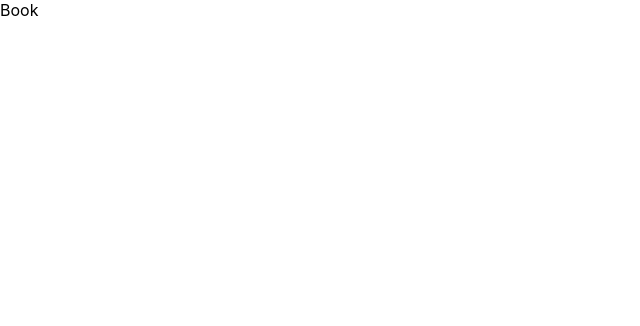
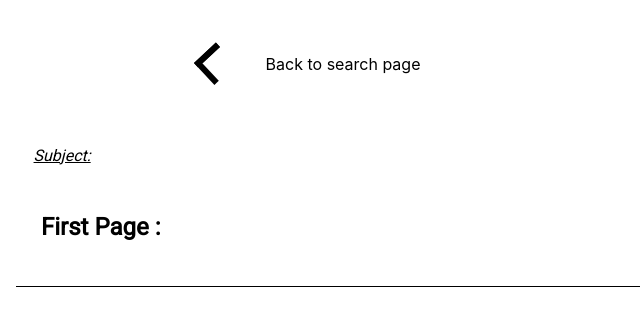
Before and after one commit to nterol/booksy, a React (Create React App) app: page /book/1 in a window 1280 px wide. Shown: the top 326 px of the page, without its empty margins (0-640 px from the left). Built offline with nearby package versions, Linux system fonts and the light colour scheme; no server answers.

Commit message:
Creating BookPage and making localStorage work

```diff
--- a/src/components/Book.js
+++ b/src/components/Book.js
@@ -1,5 +1,4 @@
-import React, { Component } from "react";
-import axios from "axios";
+import React from "react";
 
 import { MainContext } from "../pages/Main";
 import Enlighter from "./Enlighter";
@@ -7,15 +6,13 @@ import Parser from "./Parser";
 import Ratings from "./Ratings";
 import "./styles/book.css";
 
-class Book extends Component {
-  render() {
-    const {
+const Book = ({
+  book: {
     item: { title, author, extract, subject = "", id },
     matches,
     score
-    } = this.props.book;
-
-    return (
+  }
+}) => (
   <MainContext.Consumer>
     {({ search, select }) => (
       <div className="book-container">
@@ -68,7 +65,5 @@ class Book extends Component {
     )}
   </MainContext.Consumer>
 );
-  }
-}
 
 export default Book;
--- a/src/components/Enlighter.js
+++ b/src/components/Enlighter.js
@@ -1,5 +1,4 @@
 import React from "react";
-
 
 /*
     This behave exactly like the Parser Component
--- a/src/components/Filters.js
+++ b/src/components/Filters.js
@@ -4,6 +4,7 @@ import { MainContext } from "../pages/Main";
 import "./styles/filters.css";
 
 const Filters = () => {
+
   const filters = [
     { filter: "title", color: "rgb(101, 178, 245)" },
     { filter: "author", color: "rgb(231, 231, 6)" },
--- a/src/components/styles/book.css
+++ b/src/components/styles/book.css
@@ -5,6 +5,10 @@
   transition: height 0.3s ease-in;
   padding: 15px;
   font-family: "Roboto", sans-serif;
+}
+
+.book-page-container {
+  padding: 1em;
 }
 
 pre {
@@ -30,6 +34,15 @@ pre {
   padding: 0 10px;
 }
 
+.downloads,
+.subject {
+  font-style: italic;
+}
+
+.subject-holder {
+  text-decoration: underline;
+}
+
 .trivia-container {
   margin-top: 2vh;
 }
@@ -48,11 +61,15 @@ pre {
   flex-direction: row;
 }
 
+.first-page,
 .reader {
   padding: 10px;
   margin-top: 3vh;
   margin-left: 2vw;
   width: 50%;
+}
+
+.reader {
   height: 300px;
   overflow: scroll;
 }
--- a/src/components/styles/nav.css
+++ b/src/components/styles/nav.css
@@ -55,10 +55,28 @@
 
 .arrow:hover::after {
   transform: rotate(45deg);
-  border-color: orange;
+  border-color: rgb(101, 178, 245);
   height: 120%;
 }
 .arrow:hover::before {
-  border-color: orange;
+  border-color: rgb(101, 178, 245);
   transform: scale(0.8);
 }
+
+.back-container {
+  position: relative;
+  margin-top: 1vh;
+  height: 10vh;
+}
+
+.back-arrow-page {
+  left: 15%;
+  top: 40%;
+  transform: rotate(-133deg);
+}
+
+.back-page-holder {
+  position: absolute;
+  top: 38%;
+  left: 20%;
+}
--- a/src/pages/Book.js
+++ /dev/null
@@ -1,5 +0,0 @@
-import React from "react";
-
-const Book = () => <div>Book</div>;
-
-export default Book;
--- /dev/null
+++ b/src/pages/BookPage.js
@@ -0,0 +1,70 @@
+import React, { Component } from "react";
+import { Link } from "react-router-dom";
+import axios from "axios";
+
+import "../components/styles/book.css";
+import "../components/styles/nav.css";
+
+class BookPage extends Component {
+  state = {
+    book: {}
+  };
+
+  async componentDidMount() {
+    const {
+      match: {
+        params: { id }
+      }
+    } = this.props;
+
+    const {
+      REACT_APP_API_KEY: apiKey,
+      REACT_APP_CONTENT_QUERY: contentQuery
+    } = process.env;
+    try {
+      const { data } = await axios.request({
+        url: `${contentQuery}${id}`,
+        headers: {
+          "x-api-key": apiKey
+        },
+        method: "get"
+      });
+
+      this.setState({ book: { ...data } });
+    } catch (e) {}
+  }
+
+  render() {
+    const {
+      book: { title, author, subject, downloads, book }
+    } = this.state;
+    console.log(this.state);
+    return (
+      <div className="book-page-container">
+        <div className="back-container">
+          <Link to="/">
+            <div id="back" className={`arrow back-arrow-page `} />
+          </Link>
+          <div className="back-page-holder">Back to search page</div>
+        </div>
+        <div className="book-container">
+          <div className="basic-info-container">
+            <h1 className="title"> {title}</h1>
+            <p className="author">{author}</p>
+            <p className="subject">
+              <p className="subject-holder">Subject:</p>
+              {subject}
+            </p>
+          </div>
+          <div className="downloads">{downloads}</div>
+          <div className="summary-container">
+            <h2 className="first-page-holder">First Page :</h2>
+            <pre className="first-page">{book}</pre>
+          </div>
+        </div>
+      </div>
+    );
+  }
+}
+
+export default BookPage;
--- a/src/pages/Main.js
+++ b/src/pages/Main.js
@@ -6,6 +6,10 @@ import Search from "../components/Search";
 import Library from "../components/Library";
 import "../components/styles/main.css";
 
+/*
+  Thought that Context was more convenient than Redux for such
+  a small SPA with a single "smart" page
+*/
 export const MainContext = React.createContext();
 
 class MainProvider extends Component {
@@ -22,43 +26,46 @@ class MainProvider extends Component {
   /* * LIFE CYCLES * */
 
   /*
-  This is so we can have a debounce effect on the query
-  launched by handleChange, by wrapping with lodash function
-
-  Also we can retrieve stored search history from localStorage
+    This is so we can have a debounce effect on the query
+    launched by handleChange, by wrapping with lodash function
+    Also we can retrieve stored search history from localStorage
   */
-
   componentWillMount() {
     this.debounceQuery = debounce(search => {
       this.searchQuery(search);
     }, 200);
-    const savedHistory = JSON.parse(localStorage.getItem("history"));
-    console.log(savedHistory);
-    // this.setState(({ history: prevHistory, ...rest }) => {
-    //   const savedHistory = JSON.parse(localStorage.getItem("history"));
-    //   console.log(savedHistory);
-    //   return {
-    //     ...rest,
-    //     history: savedHistory === null ? prevHistory : savedHistory
-    //   };
-    // });
+
+    const retrievedHistory = JSON.parse(localStorage.getItem("historySave"));
+
+    const savedHistory = retrievedHistory === null ? [] : retrievedHistory;
+
+    this.setState(({ history: prevHistory, ...rest }) => {
+      return {
+        ...rest,
+        history: savedHistory
+      };
+    });
   }
 
+  /*
+    This is so search history is saved when the user leave the page
+    or if the page refreshes
+  */
   componentDidMount() {
     window.addEventListener("beforeunload", this.saveHistory);
   }
 
-  /*
-  This is so search history is saved when the user leave the page
-  */
-
   componentWillUnmount() {
-    const { history } = this.state;
-    this.saveHistory(history);
+    window.addEventListener("beforeunload", this.saveHistory);
   }
 
   /* * EVENT HANDLER * */
 
+  /*
+    HandleChange takes care of the input value
+    and set the suggestion state according to it and using
+    value stored in the history state
+  */
   handleChange = ({ target: { value } }) => {
     this.setState(
       ({
@@ -84,6 +91,10 @@ class MainProvider extends Component {
     this.debounceQuery(value);
   };
 
+  /*
+    handle the select options and filter the results state
+    in the filter state searching for the value through it
+  */
   handleSelect = ({ target: { id } }) => {
     const { search } = this.state;
     this.setState(({ select: prevSelect, results, ...prevState }) => {
@@ -106,6 +117,10 @@ class MainProvider extends Component {
     });
   };
 
+  /*
+    when the user select a suggestion it replace the input value
+    and trigger a search query
+  */
   handleSuggestion = ({ target: { id } }) => {
     this.setState(prevState => ({
       ...prevState,
@@ -116,6 +131,14 @@ class MainProvider extends Component {
 
   /* * QUERY FUNCTION * */
 
+  /*
+    Main function. Thought that using async/await would make it more readable
+    The logic is :
+    1.retrieve data from query,
+    2.sort it by score
+    3.If a select option is on, create a filter state
+    4.Rearrange results (and filter) into shelves
+  */
   searchQuery = async search => {
     const {
       REACT_APP_API_KEY: apiKey,
@@ -170,7 +193,6 @@ class MainProvider extends Component {
     }
   };
 
-
   /* * UTILS * */
 
   /* Change search from suggestion component */
@@ -184,12 +206,13 @@ class MainProvider extends Component {
   /*
   I am pretty sure there must be a regular expression
   operating faster than this O(n2) func;
-  I tried to find it but lost a huge amount of time while doing so
 
   This is because even with the debounce func, we end up with
   very large suggestion list filed with junk coming from history
 
   The idea is to parse the history state and purge every rundundant search;
+  This function will filter every little word and keep the most important ones
+  For instance It'll get rid of "a", "adv"...and keep "adventure"
 */
   makeHistory = history =>
     history.filter((e, index, arr) =>
@@ -198,10 +221,16 @@ class MainProvider extends Component {
         return acc;
       }, true)
     );
-
-  saveHistory = history =>
-    localStorage.setItem("history", JSON.stringify(history));
-
+  /*
+      Store history into localstorage
+  */
+  saveHistory = () => {
+    const { history } = this.state;
+    localStorage.setItem("historySave", JSON.stringify(history));
+  };
+  /*
+  Clear history from local storage
+  */
   clearHistory = () => {
     localStorage.removeItem("history");
     this.setState(prevState => ({
@@ -210,7 +239,10 @@ class MainProvider extends Component {
       history: []
     }));
   };
-
+  /*
+  Create a filter state by parsing the value according
+  to the active select option
+  */
   filterResults = (select, results, search) => {
     const needle = search.toLowerCase();
     if (select === "date")
@@ -221,7 +253,9 @@ class MainProvider extends Component {
       filtered.toLowerCase().includes(needle)
     );
   };
-
+  /*
+  Parcels the results into pages, each being an array of 4 element
+  */
   shelvesGenerator = arr =>
     arr.reduce((acc, curr, i) => {
       acc[Math.floor(i / 4)].push(curr);
--- a/src/pages/Routes.js
+++ b/src/pages/Routes.js
@@ -3,12 +3,12 @@ import { Route } from "react-router-dom";
 import { Switch } from "react-router";
 
 import Main from "./Main";
-import Book from "./Book";
+import BookPage from "./BookPage";
 
 const Router = () => (
   <Switch>
     <Route exact path="/" component={Main} />
-    <Route path="/book/:id" component={Book} />
+    <Route path="/book/:id" component={BookPage} />
   </Switch>
 );
 
```
Also changed, not shown: src/logo.svg (deleted), 1 other file (tests, documents, lock files or other folders). Lines whose indentation alone changed are shown as unchanged.
